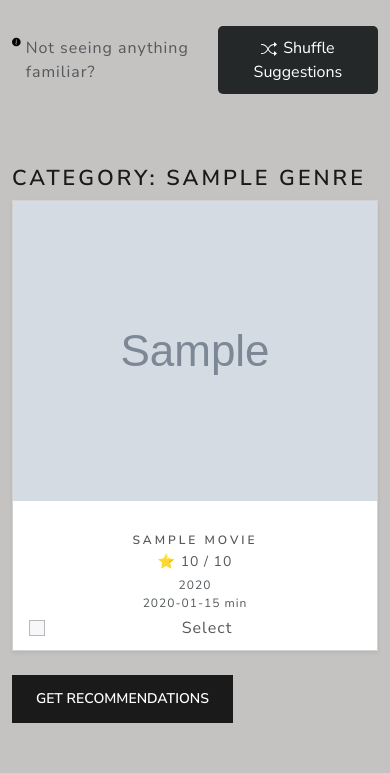
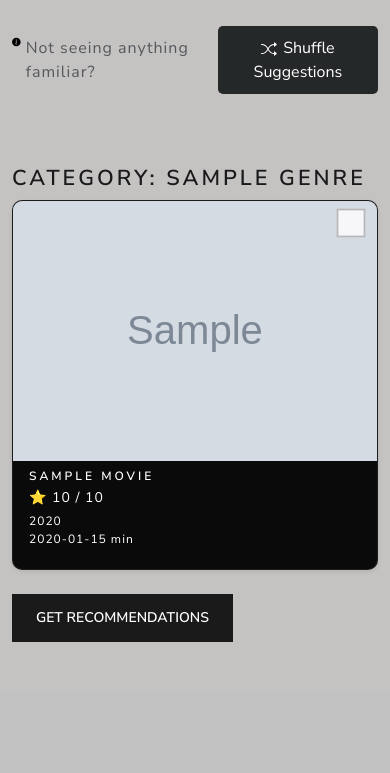
Before and after one commit to TrevorEngland23/Movie-Rec-Feature, a Flask app: template templates/select-liked-movies.html in a window 390 px wide. Shown: the part 279-1052 px from the top of the page. After the commit the page ends 921 px from the top, so only its background shows below. Run offline with Flask 3, Linux system fonts and the light colour scheme; the template is opened without the code that fills it: most values are stand-ins (such as "Sample title", 1, 10 or a date in 2020); grey boxes marked "Sample" are stand-in pictures; some libraries are stand-ins or nearby versions.

Commit message:
makes the card itself clickable/checkable. improves responsiveness and UI look

```diff
--- a/templates/select-liked-movies.html
+++ b/templates/select-liked-movies.html
@@ -31,28 +31,29 @@
         <br>
         <br>
             <h3>Category: {{ genre|upper }}</h3>
-            <div class="row row-cols-1 row-cols-sm-2 row-cols-md-5 g-4"">
+            <div class="row row-cols-1 row-cols-sm-2 row-cols-md-5 g-4">
     {% for movie in movies %}
-                    <div class="col">
-                        <div class="card h-100 text-center shadow-sm">
+    <div class="col d-flex">
+        <label class="card genre-card shadow-sm text-white flex-fill"
+               style="background: #222; height: 370px; display: flex; flex-direction: column; justify-content: flex-start;">
             {% if movie.poster_path %}
-                            <img src="{{ movie.poster_path }}" class="card-img-top img-fluid" style="object-fit: cover; aspect-ratio: 2/3; max-height: 300px;" alt="{{ movie.title }}"><br>
-
+            <img src="{{ movie.poster_path }}"
+                 style="object-fit: cover; aspect-ratio: 2/3; max-height: 260px; width: 100%;">
             {% endif %}
-                            <div class="card-body py-2">
-                            <h6 class="card-title mb-1"><b>{{ movie.title }}</b></h6>
-                            <p class="card-text small mb-1">
-                                ⭐️ {{ movie.vote_average }} / 10</p>
+            <div class="card-body py-2" style="background: rgba(0,0,0,0.7); flex: 1 1 auto;">
+                <h6 class="card-title mb-1 text-truncate" style="overflow: hidden;">
+                    <b>{{ movie.title }}</b>
+                </h6>
+                <p class="card-text small mb-1">⭐️ {{ movie.vote_average }} / 10</p>
                 <p class="card-text fs-6 mb-1">
                     {{ movie.release_date[:4] }}<br>
-                                {{ movie.runtime }} min</p>
-
-                            <div class="form-check">
-                                <input type="checkbox" class="form-check-input movie-checkbox" name="movies" value="{{ movie.title }}">
-                                <label class="form-check-label">Select</label>
+                    {{ movie.runtime }} min
+                </p>
+                <div class="form-check" style="position: absolute; top: 10px; right: 10px;">
+                    <input type="checkbox" class="form-check-input genre-checkbox" name="movies" value="{{ movie.title }}" style="transform: scale(1.8);">
                 </div>
             </div>
-                        </div>
+        </label>
     </div>
     {% endfor %}
 </div>
```
Lines whose indentation alone changed are shown as unchanged.
